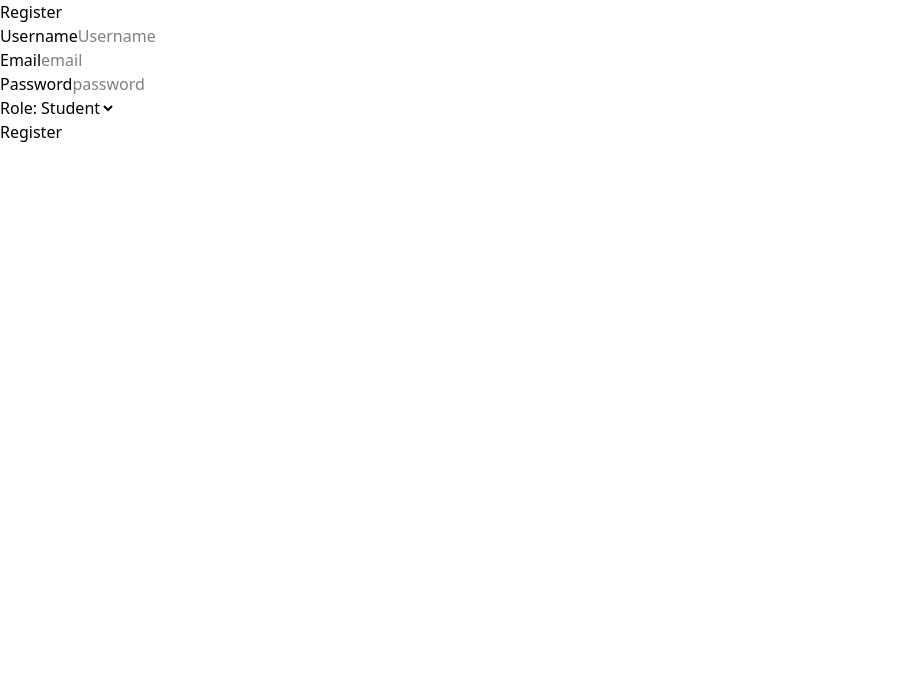
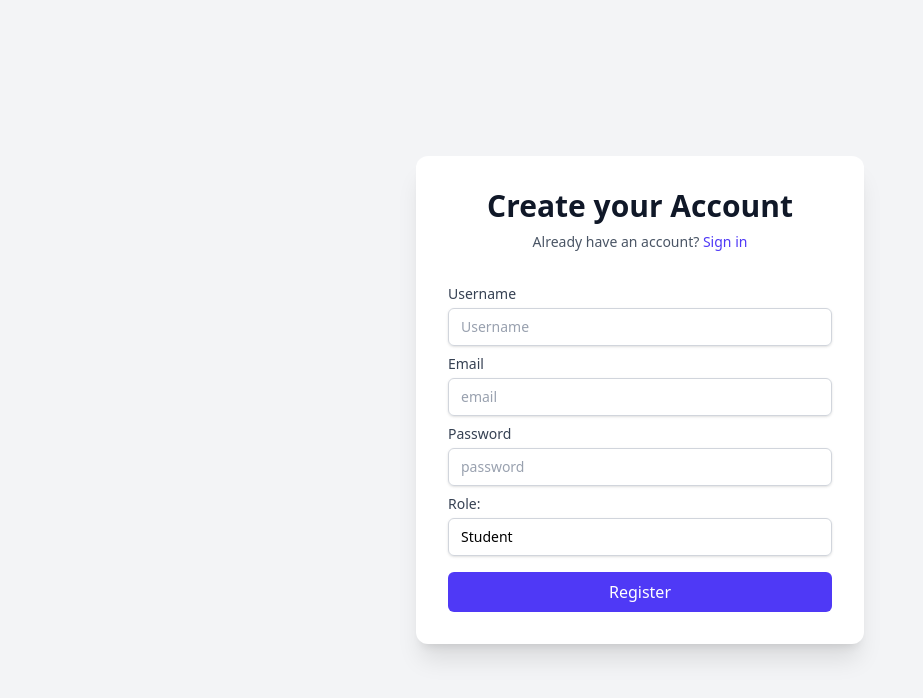
Before and after one commit to Mr-Phantomm/collify, a Next.js app in the folder frontend/my-app/: page /register in a window 1280 px wide. Shown: the top 698 px of the page, without its empty margins (0-923 px from the left). Built offline with nearby package versions, Linux system fonts and the light colour scheme.

Commit message:
Tried adding Navbar component but design not that good

```diff
--- a/frontend/my-app/src/app/layout.js
+++ b/frontend/my-app/src/app/layout.js
@@ -1,27 +1,14 @@
-import { Geist, Geist_Mono } from "next/font/google";
 import "./globals.css";
 
-const geistSans = Geist({
-  variable: "--font-geist-sans",
-  subsets: ["latin"],
-});
-
-const geistMono = Geist_Mono({
-  variable: "--font-geist-mono",
-  subsets: ["latin"],
-});
-
 export const metadata = {
-  title: "Create Next App",
-  description: "Generated by create next app",
+  title: "Collify - Your own classroom manager",
+  description: "Modern learning platform with quizzes and classrooms",
 };
 
 export default function RootLayout({ children }) {
   return (
     <html lang="en">
-      <body
-        className={`${geistSans.variable} ${geistMono.variable} antialiased`}
-      >
+      <body className="antialiased">
         {children}
       </body>
     </html>
--- a/frontend/my-app/src/app/login/page.js
+++ b/frontend/my-app/src/app/login/page.js
@@ -1,6 +1,6 @@
 'use client'
 import Link from "next/link";
-import { useState,useEffect, use } from "react";
+import { useState,useEffect } from "react";
 
 // Example Teacher Login for testing
 //   "email": "arun@teacher.com",
@@ -55,17 +55,17 @@ export default function Login() {
 
     return (
 
-    <div className="min-h-screen bg-gray-100 flex item-center justify-center">
-        <div className="bg-white p-8 rouded-lg shadow-lg w-full max-w-md">
+    <div className="min-h-screen bg-gray-100 flex items-center justify-center px-4 sm:px-6 lg:px-8">
+        <div className="max-w-md w-full bg-white space-y-8 p-8 rounded-xl shadow-xl">
             <h1 className="text-3xl font-bold text-center mb-6 text-gray-800 ">Login</h1>
             <form onSubmit={handleLogin} className="">
                 <div>
                 <label htmlFor="emailInput" className="block text-sm font-medium text-gray-700 mb-1">Email</label>
-                <input type="email" id="emailInput" placeholder="Email" value={email} onChange={(e) => setEmail(e.target.value)} className="w-full px-4 py-2 border border-gray-300 rounded-md focus:ring-2 focus:ring-indigo-500 focus:border-indigo-500" />
+                <input type="email" id="emailInput" placeholder="Email" value={email} onChange={(e) => setEmail(e.target.value)} className="appearance-none block w-full px-3 py-2 border border-gray-300 rounded-md shadow-sm placeholder-gray-400 focus:outline-none focus:ring-indigo-500 focus:border-indigo-500 sm:text-sm" />
                 </div>
                 <div>
                 <label htmlFor="passWord" className="block text-sm font-medium text-gray-700 mb-1">Password</label>
-                <input type="password" id="passWord" placeholder="Password" value={password} onChange={(e) => setPassword(e.target.value)} className="w-full px-4 py-2 border border-gray-300 rounded-md focus:ring-2 focus:ring-indigo-500 focus:border-indigo"/>
+                <input type="password" id="passWord" placeholder="Password" value={password} onChange={(e) => setPassword(e.target.value)} className="appearance-none block w-full px-3 py-2 border border-gray-300 rounded-md shadow-sm placeholder-gray-400 focus:outline-none focus:ring-indigo-500 focus:border-indigo-500 sm:text-sm"/>
                 </div>
                 <button type="submit" className="w-full bg-indigo-600 text-white py-2 rounded-md hover:bg-indigo-700 transtion-colors mt-2">Login</button>
             </form>
--- a/frontend/my-app/src/app/page.js
+++ b/frontend/my-app/src/app/page.js
@@ -3,21 +3,21 @@
 import { useEffect } from "react";
 import { useRouter } from "next/navigation";
 
-
+import Navbar from "@/components/Navbar.js";
 export default function Home() {
-  const router = useRouter();
-  useEffect(()=>{
-    const token = localStorage.getItem("token");
-    if(token){
-      router.push("/dashboard");
-    }
-    else router.push("/login");
-  },[router]);
-
-
-
+  // const router = useRouter();
+  // useEffect(()=>{
+  //   const token = localStorage.getItem("token");
+  //   if(token){
+  //     router.push("/dashboard");
+  //   }
+  //   else router.push("/login");
+  // },[router]);
 
   return (
+  <>
+    <Navbar />
     <h1>Welcome to Collify</h1>
+    </>
   );
 }
--- a/frontend/my-app/src/app/register/page.js
+++ b/frontend/my-app/src/app/register/page.js
@@ -1,62 +1,77 @@
 'use client'
+import Link from "next/link";
 import { useState } from "react";
-export default function Register(){
-    const [username,setUsername] = useState('');
-    const [email,setEmail] = useState('');
-    const [password,setPassword]=useState('');
-    const [role,setRole] = useState('student');
+export default function Register() {
+    const [username, setUsername] = useState('');
+    const [email, setEmail] = useState('');
+    const [password, setPassword] = useState('');
+    const [role, setRole] = useState('student');
 
-    const handleRegister = async (e)=>{
+    const handleRegister = async (e) => {
         e.preventDefault();
         console.log("Sending data to backend");
-        try{
-            const response= await fetch("http://localhost:5000/auth/register",{
+        try {
+            const response = await fetch("http://localhost:5000/auth/register", {
                 method: 'POST',
                 headers: {
-                    'Content-Type':'application/json',
+                    'Content-Type': 'application/json',
                 },
-                body:JSON.stringify({username,email,password,role})
+                body: JSON.stringify({ username, email, password, role })
             });
-            const data= await response.json();
-            if(response.ok){
-                localStorage.setItem('token',data.token);
+            const data = await response.json();
+            if (response.ok) {
+                localStorage.setItem('token', data.token);
                 alert("Registration Successful!! Token Saved");
-                setTimeout(()=>window.location.href="/",2000);
+                setTimeout(() => window.location.href = "/", 2000);
                 console.log(data.token);
-            }else{
-                alert('Registration failed: '+(data.msg||"Internal Server Error"));
+            } else {
+                alert('Registration failed: ' + (data.msg || "Internal Server Error"));
             }
-        }catch(error){
-            console.log("Error:",error);
+        } catch (error) {
+            console.log("Error:", error);
             alert("Server error");
         }
     }
 
     return (
+        <div className="min-h-screen bg-gray-100 flex items-center justify-center px-4 sm:px-6 lg:px-8">
+            <div className="max-w-md w-full bg-white space-y-8 p-8 rounded-xl shadow-xl">
                 <div>
-            <h1>Register</h1>
-            <form onSubmit={handleRegister}>
+                    <h2 className="text-center text-3xl font-bold text-gray-900">Create your Account</h2>
+                    <p className="mt-2 text-center text-sm text-gray-600">Already have an account? <Link href="/login" className="font-medium text-indigo-600 hover:text-indigo-500">Sign in</Link></p>
+                </div>
+
+                <form onSubmit={handleRegister} className="mt-8 space-y-2">
                     <div>
-                    <label>Username</label>
-                    <input type="text" placeholder="Username" value={username} onChange={(e)=>setUsername(e.target.value)} />
+                        <label htmlFor="username" className="block text-sm font-medium text-gray-700">Username</label>
+                        <div className="mt-1">
+                            <input type="text" id="username" placeholder="Username" value={username} onChange={(e) => setUsername(e.target.value)} className="appearance-none block w-full px-3 py-2 border border-gray-300 rounded-md shadow-sm placeholder-gray-400 focus:outline-none focus:ring-indigo-500 focus:border-indigo-500 sm:text-sm" />
+                        </div>
                     </div>
                     <div>
-                    <label>Email</label>
-                    <input type="email" placeholder="email" value={email} onChange={(e)=>setEmail(e.target.value)} />
+                        <label className="block text-sm font-medium text-gray-700" htmlFor="email">Email</label>
+                        <div className="mt-1">
+                            <input type="email" placeholder="email" id="email" value={email} onChange={(e) => setEmail(e.target.value)} className="appearance-none block w-full px-3 py-2 border border-gray-300 rounded-md shadow-sm placeholder-gray-400 focus:outline-none focus:ring-indigo-500 focus:border-indigo-500 sm:text-sm" />
+                        </div>
                     </div>
                     <div>
-                    <label>Password</label>
-                    <input type="password" placeholder="password" value={password} onChange={(e)=>setPassword(e.target.value)} />
+                        <label className="block text-sm font-medium text-gray-700" htmlFor="password" >Password</label>
+                        <div className="mt-1">
+                            <input type="password" placeholder="password" id="password" value={password} onChange={(e) => setPassword(e.target.value)} className="appearance-none block w-full px-3 py-2 border border-gray-300 rounded-md shadow-sm placeholder-gray-400 focus:outline-none focus:ring-indigo-500 focus:border-indigo-500 sm:text-sm" />
+                        </div>
                     </div>
                     <div>
-                    <label>Role:</label>
-                    <select value={role} onChange={(e)=>setRole(e.target.value)}>
+                        <label htmlFor="role" className="block text-sm font-medium text-gray-700">Role:</label>
+                         <div className="mt-1">
+                        <select value={role} onChange={(e) => setRole(e.target.value)} id="role" className="appearance-none block w-full px-3 py-2 border border-gray-300 rounded-md shadow-sm placeholder-gray-400 focus:outline-none focus:ring-indigo-500 focus:border-indigo-500 sm:text-sm">
                             <option value="student">Student</option>
                             <option value="teacher">Teacher</option>
                         </select>
                         </div>
-                <button type="submit">Register</button>
+                    </div>
+                    <button type="submit" className="w-full bg-indigo-600 text-white py-2 rounded-md hover:bg-indigo-700 transtion-colors mt-2">Register</button>
                 </form>
+            </div>
         </div>
     );
 }
```
Also changed, not shown: frontend/my-app/src/components/Navbar.js (added, +31 -0 lines), frontend/my-app/public/RemovedBackgroudCollifyLogo.png (added), frontend/my-app/public/collifyLogo.jpg (added). Lines whose indentation alone changed are shown as unchanged.
